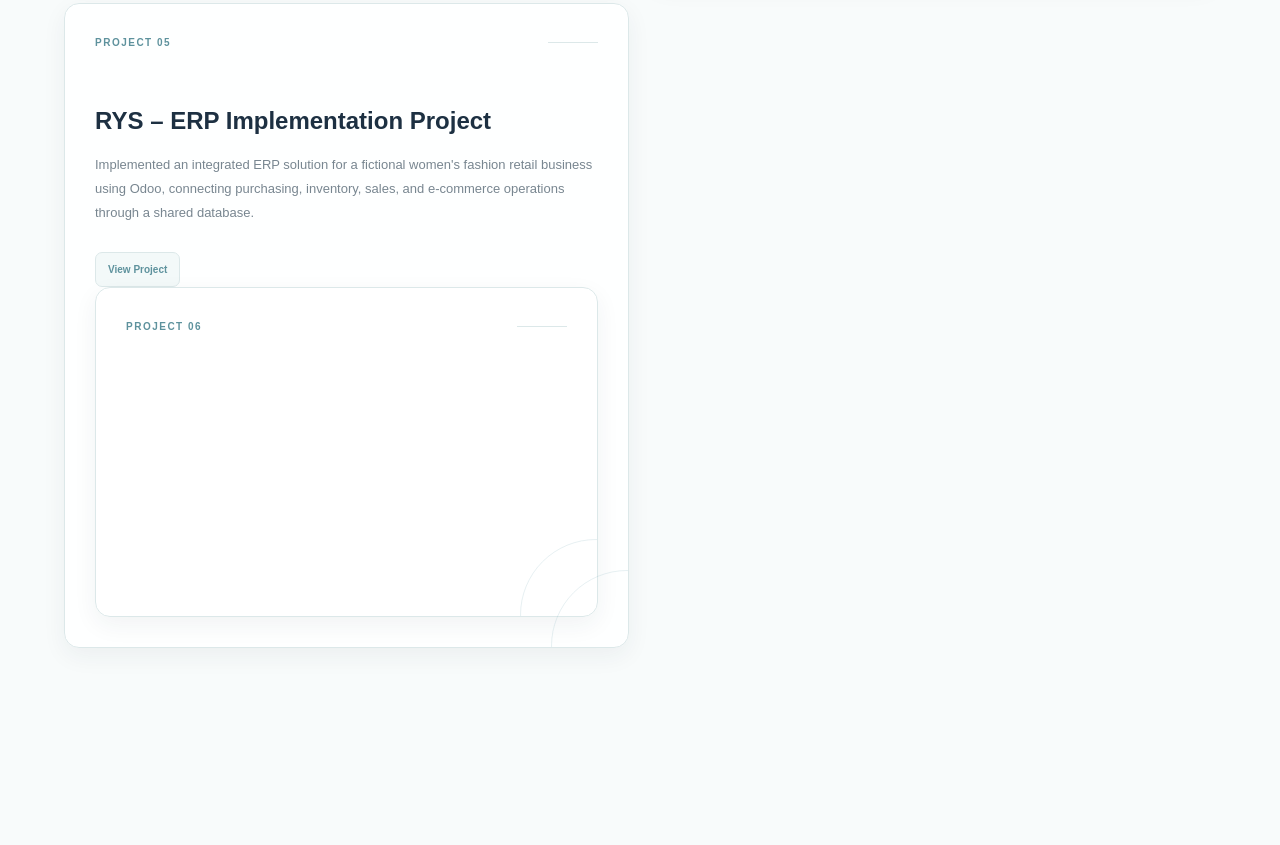
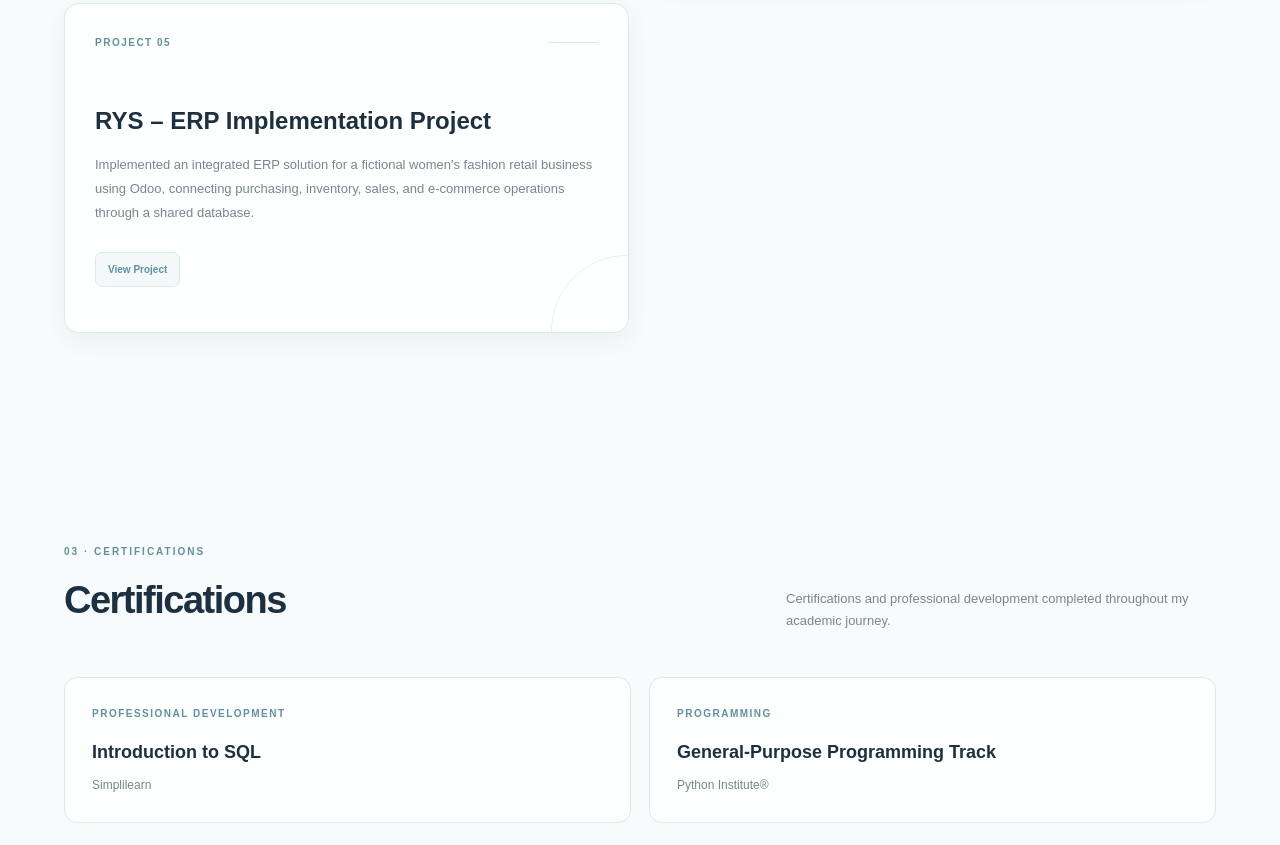
Before and after one commit to najlalsaif/najla-alsaif.github.io, a plain HTML site: page index.html in a window 1280 px wide. Shown: the part 2433-3278 px from the top of the page. Drawn offline with Linux system fonts and the light colour scheme.

Commit message:
Update index.html

```diff
--- a/index.html
+++ b/index.html
@@ -1707,12 +1707,6 @@
     </a>
   </div>
 
-<article class="project-card">
-
-  <div class="project-top">
-    <span class="project-number">PROJECT 06</span>
-    <span class="project-line"></span>
-  </div>
   </article>
 
 
```
